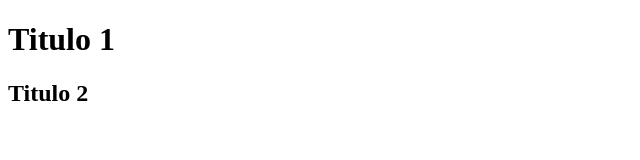
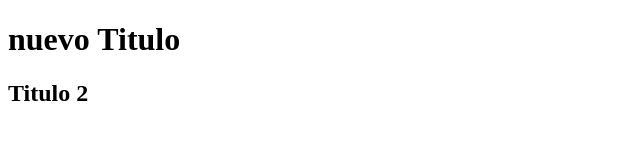
Before and after one commit to Giuuuulll/examen-prueba-de-software-2024, a plain HTML site: page index.html in a window 1280 px wide. Shown: the whole page, without its empty margins (0-640 px from the left). Drawn offline with Linux system fonts and the light colour scheme.

Commit message:
Tercera subida

```diff
--- a/index.html
+++ b/index.html
@@ -6,7 +6,7 @@
     <title>Document</title>
 </head>
 <body>
-    <h1> Titulo 1</h1>
+    <h1> nuevo Titulo </h1>
     <h2> Titulo 2</h2>
 </body>
 </html>
```
